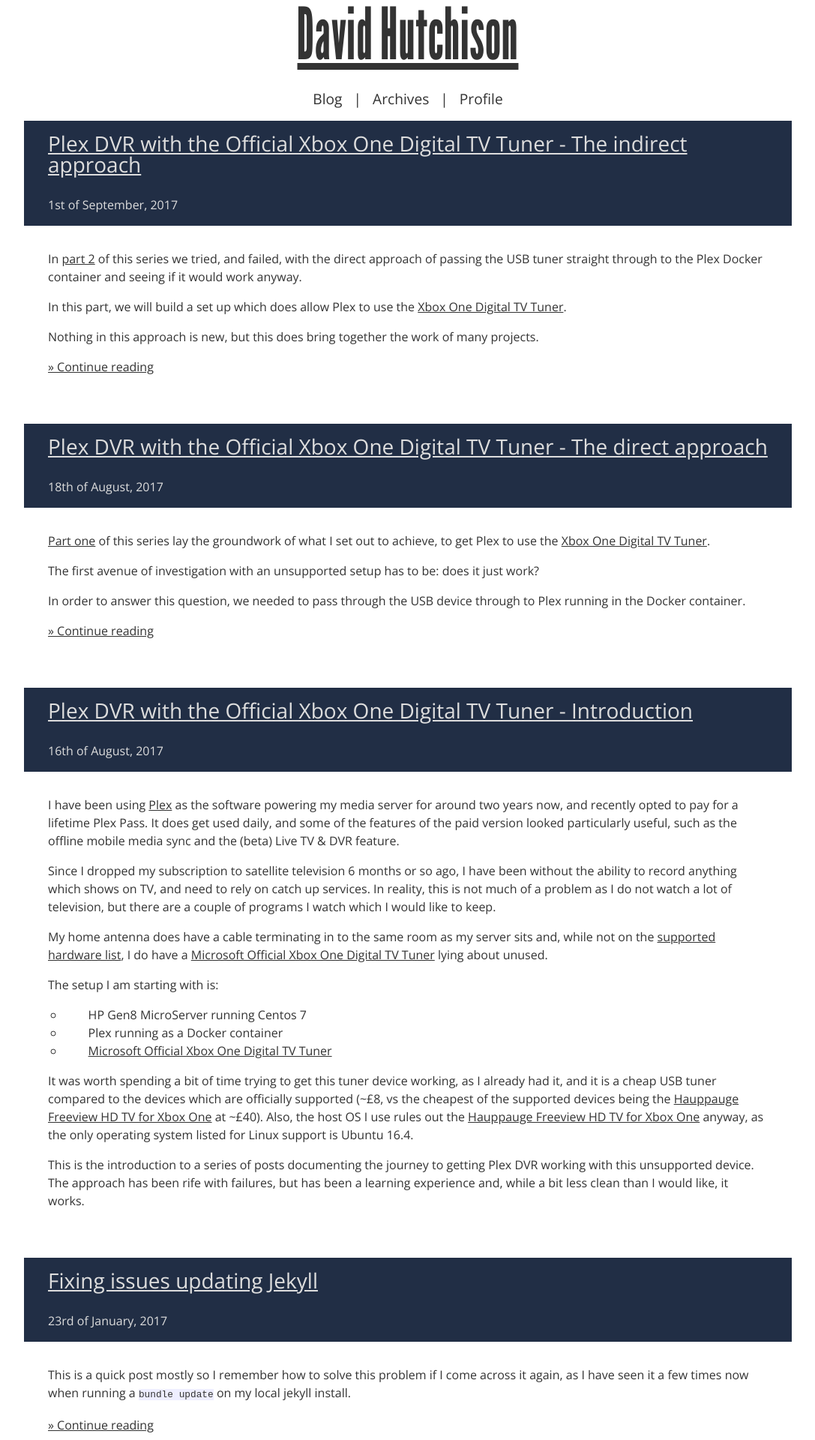
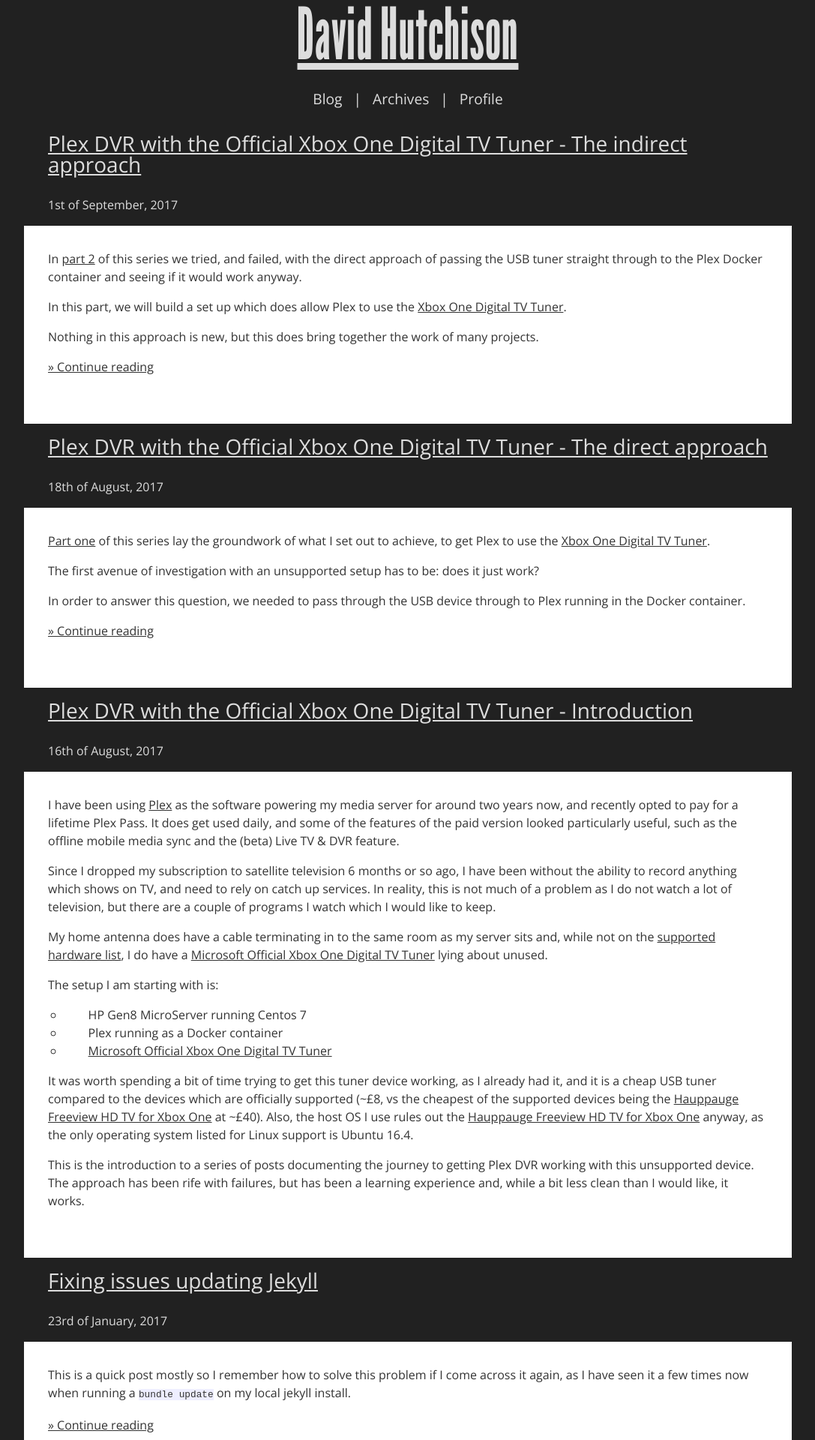
Before and after one commit to dhutchison/dhutchison.github.io, a Jekyll site: the page built from index.html, in a window 1280 px wide. Shown: the top 1920 px of the page at 75% size, without its empty margins (96-1183 px from the left). Built offline with Jekyll 4.4.1, drawn with Linux system fonts in a browser that asks for light colours; the list of posts is cut into pages by our own code.

Commit message:
First steps towards a cleaner, dark, theme

```diff
--- a/_sass/_commonStyle.scss
+++ b/_sass/_commonStyle.scss
@@ -13,18 +13,17 @@ $mqTablet: "only screen and (min-width : 768px) and (max-width : 1024px) ";
 //
 // Variables
 //
-$backgroundBlue: #5D83C4;
 $dividerColour: #5D83C4;
 
-$headerBackgroundDarkBlue: #212E45;
+$headerBackground: #212121;
 $headerFontColour: #DDDDDD;
-$headerLinkHoverColour: $backgroundBlue;
+$headerLinkHoverColour: #5D83C4;
 
 $mainHeaderColour: #475261;
 $mainFontColour: #333333;
-$outerBackgroundColour: #666666;
-$shadowColour: #333333;
-$backgroundColour: #FFFFFF;
+
+$backgroundColour: $headerBackground;
+$contentBackgroundColour: #FFFFFF;
 
 $mainFontPrintColour: #000000;
 
@@ -52,7 +51,7 @@ $headerFonts: 'Open Sans', 'Helvetica Neue', Helvetica, Arial, sans-serif;
 $headerPrintFonts: $titlePrintFonts;
 $headerFontWeight: 700;
 $headerPrintFontWeight: bold;
-$contentFonts: 'Open Sans', 'Helvetica Neue', Helvetica, Arial, sans-serif;
+$contentFonts: $headerFonts;
 $contentPrintFonts: $titlePrintFonts;
 $contentFontWeight: 300;
 $contentPrintFontWeight: normal;
--- a/_sass/_coreStyle.scss
+++ b/_sass/_coreStyle.scss
@@ -27,19 +27,6 @@ body {
     @include mobileSize(font-size, $fontSizeStandard, $fontSizeSmaller, $fontSizeSmallest);
 
 	text-align: center;
-
-        /* Carbon fibre
-     * by Atle Mo (design), Lea Verou (code)
-     * from http://lea.verou.me/css3patterns/#carbon-fibre */
-    background:
-        radial-gradient(black 15%, transparent 16%) 0 0,
-        radial-gradient(black 15%, transparent 16%) 8px 8px,
-        radial-gradient(rgba(255,255,255,.1) 15%, transparent 20%) 0 1px,
-        radial-gradient(rgba(255,255,255,.1) 15%, transparent 20%) 8px 9px;
-    background-color:#282828;
-    background-size:16px 16px;
-	// background-color: @backgroundBlue;
-
 }
 
 h1, h2, h3, h4, h5, h6 {
@@ -154,9 +141,12 @@ code {
 /*
 /*****************************************************************************/
 
+.heading {
+    background-color: $headerBackground;
+}
+
 .heading, .footer {
 
-    background-color: $headerBackgroundDarkBlue;
     padding: 1em 1em 1em 2em;
 
     @include respond-to(handhelds) {
@@ -238,6 +228,11 @@ code {
     .header {
 
         background-color: $backgroundColour;
+        color: $headerFontColour;
+
+        a {
+            color: $headerFontColour;
+        }
 
         font-family: $headerFonts;
         text-align: center;
@@ -322,6 +317,9 @@ code {
 
     .content {
         margin-top: 0;
+
+        background: $contentBackgroundColour;
+
         @include mobileSize(width, $widthStandard, $widthSmaller, $widthSmallest);
         @include siteMargin();
 
```
